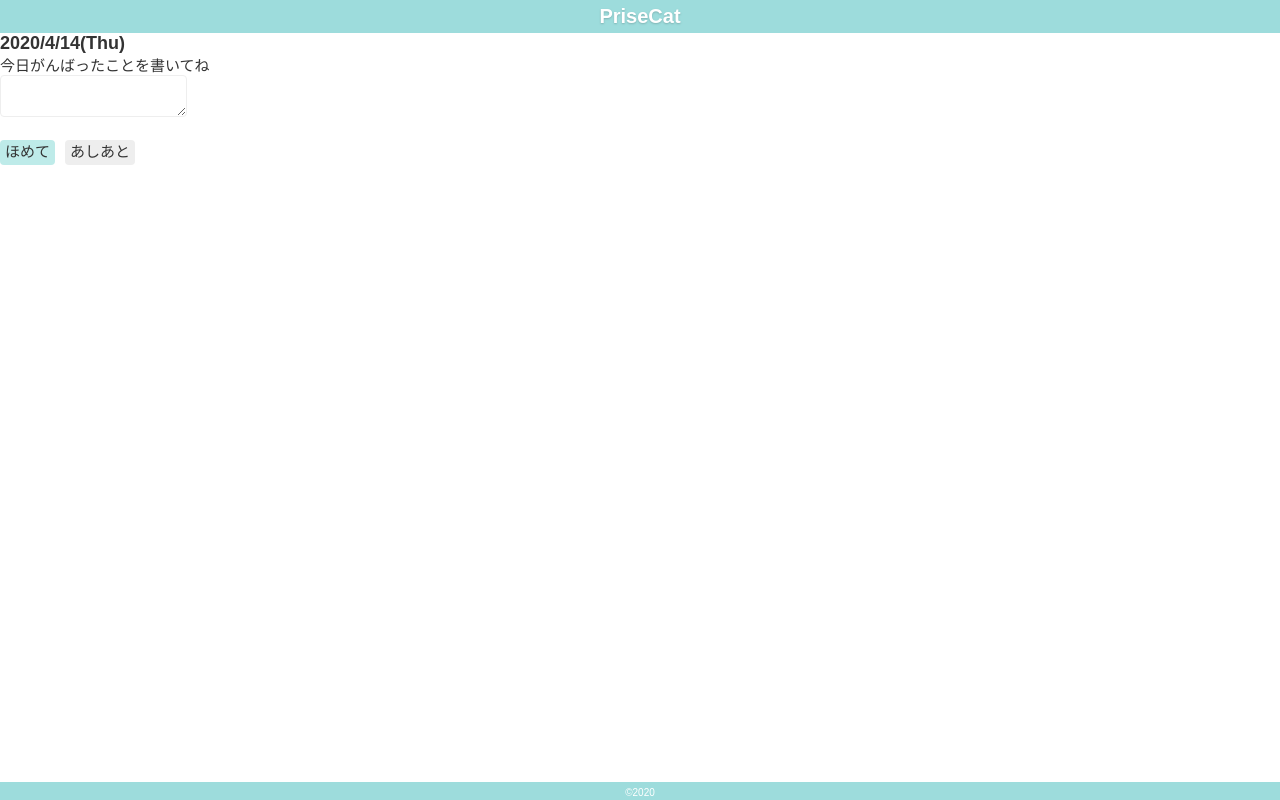
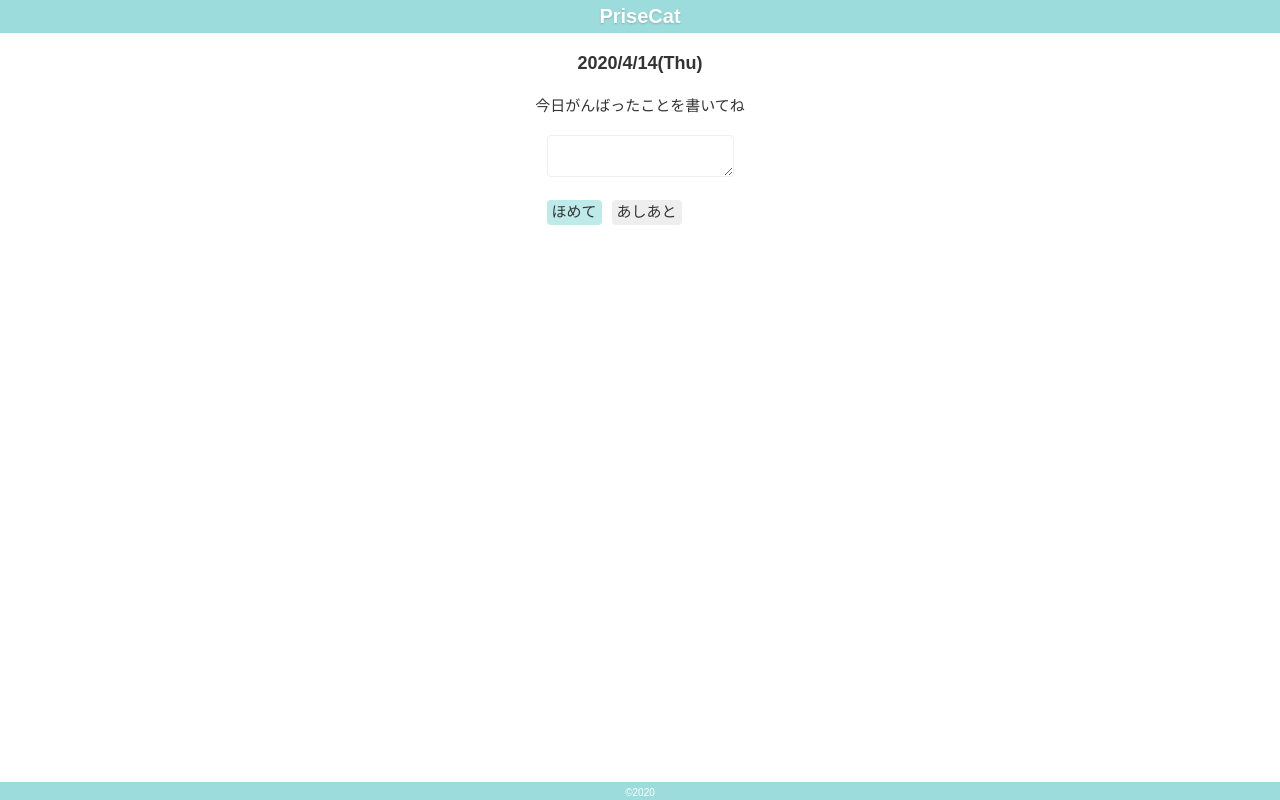
Before and after one commit to harutete/praise-cat, a React (Create React App) app: page / in a window 1280 px wide. Built offline with nearby package versions, Linux system fonts and the light colour scheme.

Commit message:
Fix: スタイルを当てる

```diff
--- a/src/components/Calender/index.tsx
+++ b/src/components/Calender/index.tsx
@@ -1,7 +1,7 @@
 import React, { useState, useContext } from 'react'
 import styled from 'styled-components'
 import { eventContext } from '../../App'
-
+import { HeadingProps } from '../common/atoms/Heading02'
 //Component
 import Heading02 from '../common/atoms/Heading02'
 import CalenderTable from './CalenderTable'
@@ -84,10 +84,6 @@ const Calender = () => {
     }
   }
   const weekDayArr = ['Sun', 'Mon', 'Tue', 'Wed', 'Thu', 'Fri', 'Sat']
-  type HeadingProps = {
-    text: string,
-    className?: string
-  }
   const CalendarHeading: React.FC<HeadingProps> = (props) => {
     const Heading = styled(Heading02)`
       text-align: center;
--- a/src/components/Home/index.tsx
+++ b/src/components/Home/index.tsx
@@ -1,5 +1,7 @@
-import React, { useContext } from 'react'
+import React, { useContext, Children } from 'react'
 import { withRouter } from 'react-router-dom'
+import styled from 'styled-components'
+import { HeadingProps } from '../common/atoms/Heading02'
 import { eventContext } from '../../App'
 //Component
 import Heading02 from '../common/atoms/Heading02'
@@ -47,16 +49,35 @@ const Home = withRouter((props) => {
 
     props.history.push('/result')
   }
+  const DateHeading: React.FC<HeadingProps> = (props) => {
+    const Heading = styled(Heading02)`
+      text-align: center;
+      margin-top: 20px;
+    `
+    return <Heading text={props.text}/>
+  }
+  const FormWrap = ({children}: any) => {
+    const Wrap = styled.div`
+      display: flex;
+      align-items: center;
+      flex-direction: column;
+      & > * {
+        margin-top: 20px;
+      }
+    `
+
+    return <Wrap>{children}</Wrap>
+  }
   return (
     <>
-      <Heading02 text={formattedDateStr()} />
-      <p>今日がんばったことを書いてね</p>
-      <div className="content-input-work">
+      <DateHeading text={formattedDateStr()} />
+      <FormWrap>
+        <p>今日がんばったことを書いてね</p>
         <form onSubmit={addDescription}>
           <Textarea />
           <ButtonList />
         </form>
-      </div>
+      </FormWrap>
     </>
   )
 })
--- a/src/components/common/atoms/Heading02.tsx
+++ b/src/components/common/atoms/Heading02.tsx
@@ -1,12 +1,12 @@
 import React from 'react'
 import styled from 'styled-components'
 
-type Props = {
+export type HeadingProps = {
   text: string,
   className?: string
 }
 
-const Heading02: React.FC<Props> = (props) => {
+const Heading02: React.FC<HeadingProps> = (props) => {
   const Heading = styled.h2`
     font-size: 1.8rem;
   `
```
